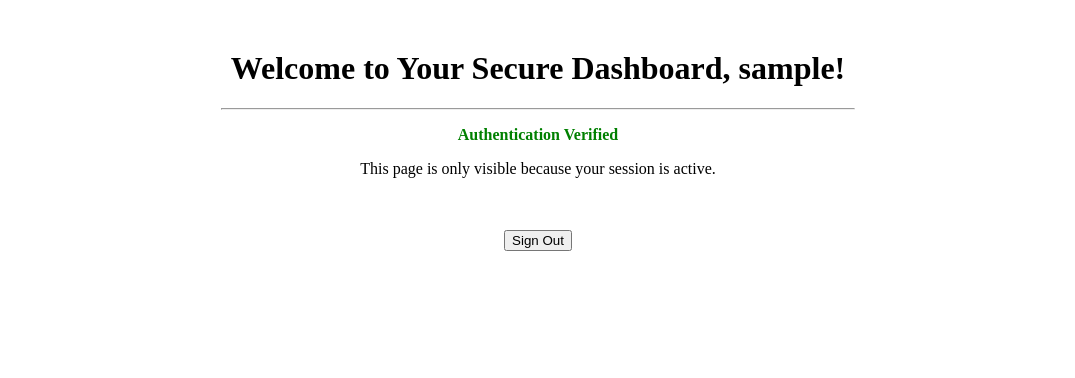
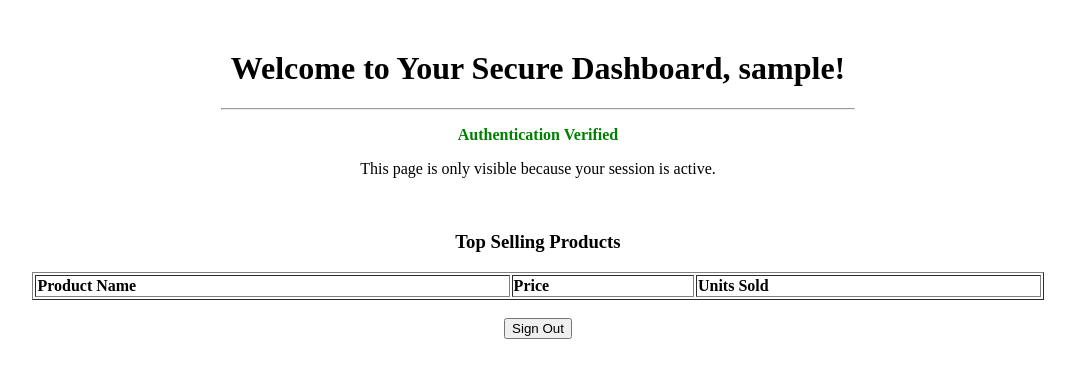
Before and after one commit to beranekleon/vulnerable-app, a Flask app: page /dashboard in a window 1280 px wide. Shown: the top 378 px of the page, without its empty margins (102-1177 px from the left). Run offline with Flask 3, Linux system fonts and the light colour scheme; the visitor is signed in with stand-in values (Sample User, id 1); data that the repository does not hold is empty; parts of the project's set-up code (start-up, migrations or seed data) failed here and were passed over.

Commit message:
add a mockup SQLite database to prep for injection vulnerability part

```diff
--- a/app.py
+++ b/app.py
@@ -1,5 +1,6 @@
 import ctypes
 from flask import Flask, render_template, request, redirect, url_for, session
+import sqlite3
 
 app = Flask(__name__)
 
@@ -15,6 +16,11 @@ login_lib.verify_login.restype = ctypes.c_int
 # Flask needs a secret key to encrypt session cookies
 # In development, any string works, but in prodcution, you need a random, complex key
 app.secret_key = 'super_secret_key'
+
+def get_db_connection():
+    connection = sqlite3.connect('app.db')
+    connection.row_factory = sqlite3.Row # Allows accessing columns by name
+    return connection
 
 # Route to landing page
 @app.route("/")
@@ -54,8 +60,11 @@ def dashboard():
     if not session.get('logged_in'):
         return redirect(url_for('login'))
 
-    # If authenticated, show the login page
-    return render_template("dashboard.html", username = session.get('username'))
+    # If authenticated, show the dashboard page
+    connection = get_db_connection()
+    products = connection.execute('SELECT * FROM products ORDER BY sales_count DESC LIMIT 3').fetchall()
+    connection.close()
+    return render_template("dashboard.html", username = session.get('username'),products=products   )
 
 # Logout Route
 @app.route("/logout")
--- a/templates/dashboard.html
+++ b/templates/dashboard.html
@@ -16,7 +16,29 @@
 
         <p>This page is only visible because your session is active.</p>
 
-        <br><br>
+        <br>
+
+        <h3>Top Selling Products</h3>
+        <table border="1" style="width: 80%; margin: 0 auto; text-align: left;">
+            <thead>
+                <tr>
+                    <th>Product Name</th>
+                    <th>Price</th>
+                    <th>Units Sold</th>
+                </tr>
+            </thead>
+            <tbody>
+                {% for product in products %}
+                <tr>
+                    <td>{{ product['name'] }}</td>
+                    <td>${{ product['price'] }}</td>
+                    <td>{{ product['sales_count'] }}</td>
+                </tr>
+                {% endfor %}
+            </tbody>
+        </table>
+
+        <br>
 
         <form action="/logout">
             <button type="submit">Sign Out</button>
```
Also changed, not shown: seed_db.py (added, +56 -0 lines).
